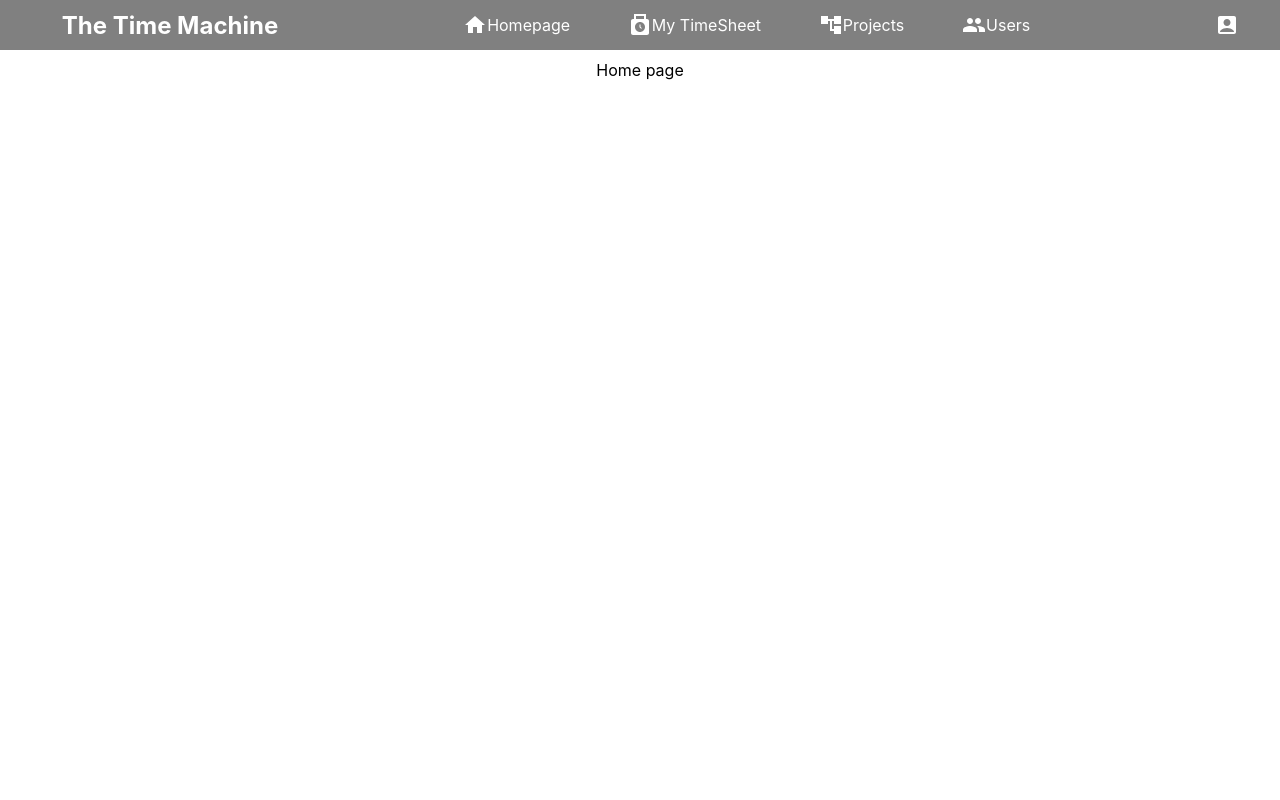
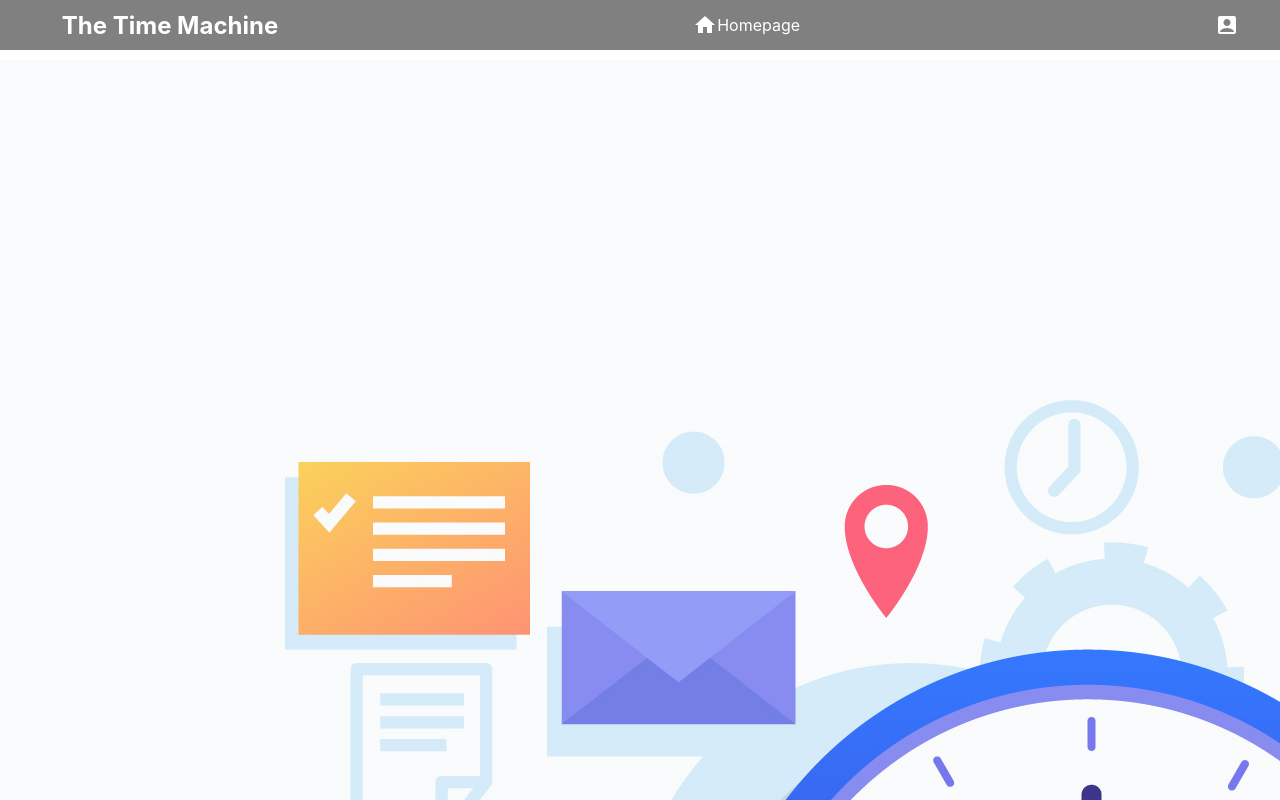
Before and after one commit to TRegourd/MERN-Time_Project, a React (Create React App) app: page / in a window 1280 px wide. Shown: the top 800 px of the page. Built offline with nearby package versions, Linux system fonts and the light colour scheme.

Commit message:
modified view if logged or not + localsotrage jwt

```diff
--- a/src/App.js
+++ b/src/App.js
@@ -7,7 +7,8 @@ import { useState, useEffect } from "react";
 import Logout from "./pages/Logout";
 import Signin from "./pages/Signin";
 
-import Projects from './pages/Projects'
+import Projects from "./pages/Projects";
+import Home from "./pages/Home";
 
 function App() {
   const [logged, setLogged] = useState(true);
@@ -23,7 +24,7 @@ function App() {
         <Navbar logged={logged} setLogged={setLogged}></Navbar>
 
         <Routes>
-          <Route element="Home page" path="/" exact />
+          <Route element={<Home />} path="/" exact />
           <Route element={<Timesheets />} path="/timesheet" exact></Route>
           <Route element="Users Page" path="/users" exact />
           <Route
--- a/src/components/Navbar.jsx
+++ b/src/components/Navbar.jsx
@@ -23,24 +23,30 @@ const Navbar = ({ logged, setLogged }) => {
               <span>Homepage</span>
             </span>
           </Link>
+          {logged && (
             <Link className="links" to="/timesheet">
               <span className="topbarLink">
                 <PunchClockIcon />
                 My TimeSheet
               </span>
             </Link>
+          )}
+          {logged && (
             <Link className="links" to="/projects">
               <span className="topbarLink">
                 <AccountTreeIcon />
                 Projects
               </span>
             </Link>
+          )}
+          {logged && (
             <Link className="links" to="/users">
               <span className="topbarLink">
                 <GroupIcon />
                 Users
               </span>
             </Link>
+          )}
         </div>
       </div>
       <div className="topbarRight">
--- /dev/null
+++ b/src/pages/Home.css
@@ -0,0 +1,5 @@
+.homeContainer {
+  background-image: url("../ressources/2810266.jpg");
+  width: 100%;
+  height: 1000px;
+}
--- /dev/null
+++ b/src/pages/Home.jsx
@@ -0,0 +1,10 @@
+import React from "react";
+import "./Home.css";
+
+export default function Home() {
+  return (
+    <div>
+      <div className="homeContainer"></div>
+    </div>
+  );
+}
--- a/src/pages/Login.jsx
+++ b/src/pages/Login.jsx
@@ -19,7 +19,10 @@ export default function Login({ logged, setLogged }) {
     console.log(body);
     services
       .login(body)
-      .then(() => {
+      .then((result) => {
+        console.log(result.data);
+        const { jwt } = result.data;
+        localStorage.setItem("jwt", jwt);
         localStorage.setItem("logged", true);
         setLogged(true);
         alert("successfully logged");
--- a/src/pages/Logout.jsx
+++ b/src/pages/Logout.jsx
@@ -1,16 +1,18 @@
-import { Button } from "@mui/material";
+import { Button, Alert, AlertTitle } from "@mui/material";
 import React from "react";
 import { BrowserRouter as Router, Link } from "react-router-dom";
 
 export default function Logout() {
   return (
     <div>
-      <h1>Log Out Successfull</h1>
-      <Link style={{ textDecoration: "none" }} to="/">
-        <Button className="links" variant="contained">
-          Return to HomePage
-        </Button>
-      </Link>
+      <Alert severity="success" style={{ justifyContent: "center" }}>
+        <AlertTitle>LogOut Successfull</AlertTitle>
+        <Link style={{ textDecoration: "none" }} to="/">
+          <Button className="links" variant="contained">
+            Return to HomePage
+          </Button>
+        </Link>
+      </Alert>
     </div>
   );
 }
```
Also changed, not shown: src/ressources/2810266.jpg (added). Lines whose indentation alone changed are shown as unchanged.
